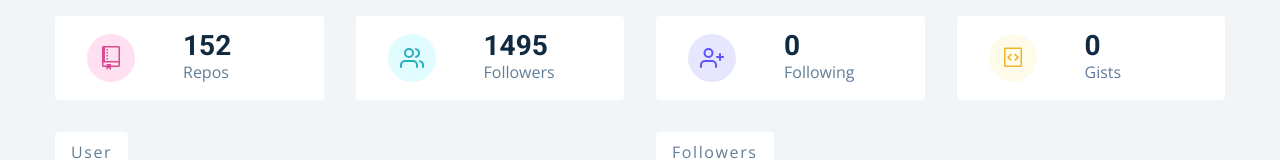
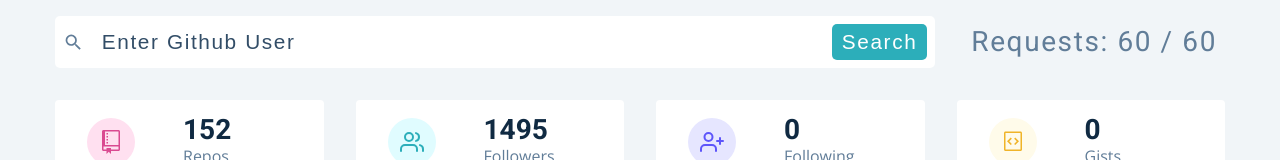
Before and after one commit to viktishchenko/rehearsal, a React (Create React App) app in the folder advanced/gitusers/: page / in a window 1280 px wide. Shown: the top 160 px of the page. Built offline with nearby package versions, Linux system fonts and the light colour scheme.

Commit message:
feat: controlled input setup

```diff
--- a/advanced/gitusers/src/components/Repos.js
+++ b/advanced/gitusers/src/components/Repos.js
@@ -52,7 +52,6 @@ const Repos = () => {
 
   stars = Object.values(stars).slice(-5).reverse();
   forks = Object.values(forks).slice(-5).reverse();
-  console.log("forks>>", forks);
 
   return (
     <section className="section">
--- a/advanced/gitusers/src/components/Search.js
+++ b/advanced/gitusers/src/components/Search.js
@@ -1,8 +1,39 @@
 import styled from "styled-components";
 import { MdSearch } from "react-icons/md";
 import { GithubContext } from "../context/context";
+import { useState } from "react";
+
 const Search = () => {
-  return <h2>search component</h2>;
+  const [user, setUser] = useState("");
+
+  const handleSubmit = (e) => {
+    e.preventDefault();
+    if (user) {
+      // setUser("");
+    }
+  };
+
+  return (
+    <section className="section">
+      <Wrapper className="section-center">
+        <form onSubmit={handleSubmit}>
+          <div className="form-control">
+            <MdSearch />
+            <input
+              type="text"
+              placeholder="enter github user"
+              value={user}
+              onChange={(e) => {
+                setUser(e.target.value);
+              }}
+            />
+            <button type="submit">search</button>
+          </div>
+        </form>
+        <h3>requests: 60 / 60</h3>
+      </Wrapper>
+    </section>
+  );
 };
 
 const Wrapper = styled.div`
--- a/advanced/gitusers/src/pages/Dashboard.js
+++ b/advanced/gitusers/src/pages/Dashboard.js
@@ -6,7 +6,7 @@ const Dashboard = () => {
   return (
     <main>
       {/* <Navbar></Navbar> */}
-      {/* <Search /> */}
+      <Search />
       <Info />
       <User />
       <Repos />
```
Also changed, not shown: advanced/gitusers/assets/search-setup.png (added).
